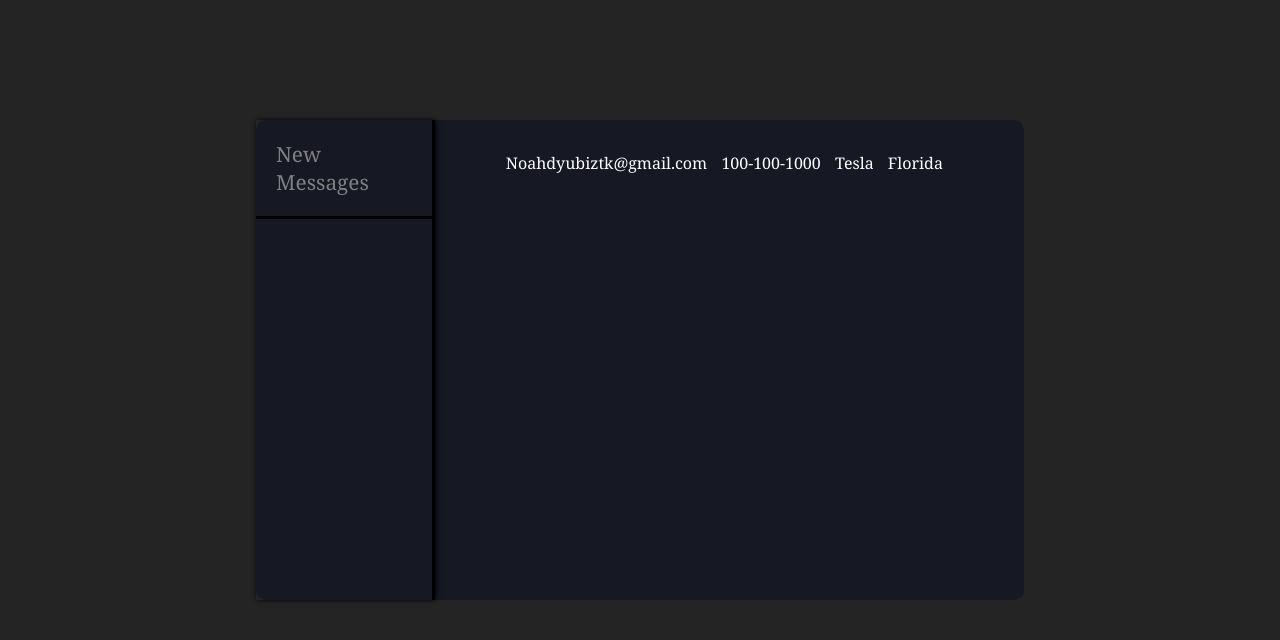
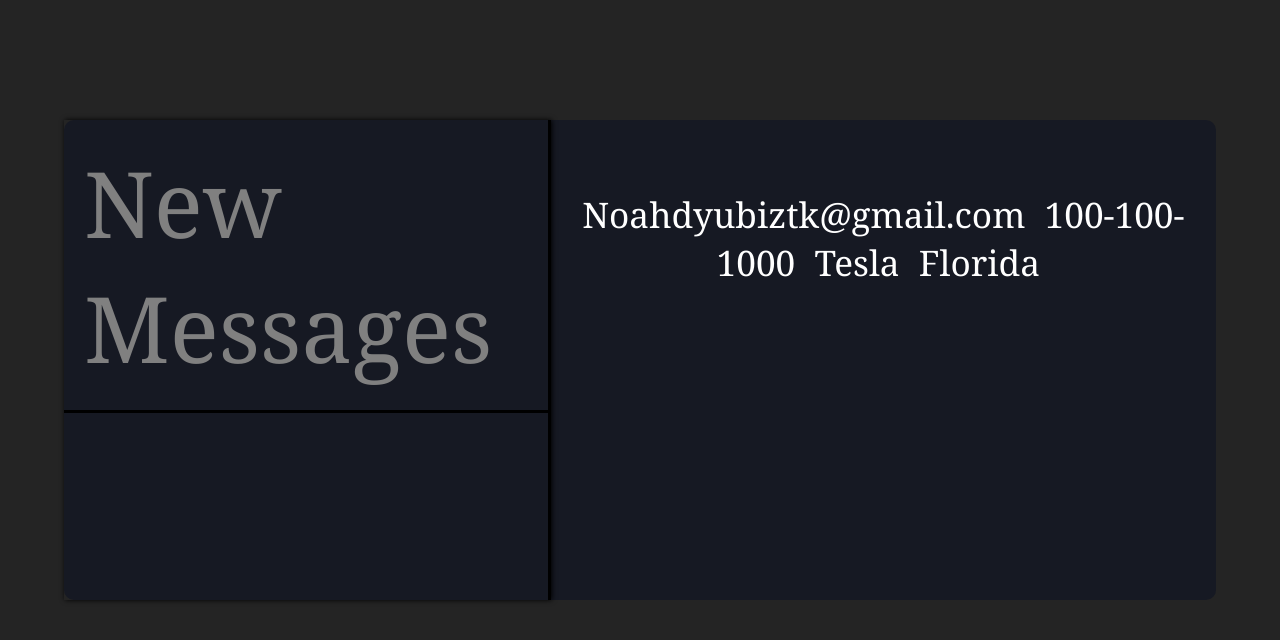
Before and after one commit to noah-dubitzky/Google_Resume_Server, a website: page public/mobile/messages.html in a window 1280 px wide. Drawn offline with nearby package versions, Linux system fonts and the light colour scheme; no server answers.

Commit message:
changes to shwo messages page

```diff
--- a/public/mobile/sheets/messages.css
+++ b/public/mobile/sheets/messages.css
@@ -5,7 +5,7 @@
     left: 50%;
     transform: translate(-50%, 0%);
     font-family: Georgia, serif;
-    width: 60%;
+    width: 90%;
     height: 60%;
     background-color: rgba(22, 25, 35, 1);
     border-radius: 10px;
@@ -13,6 +13,7 @@
     scrollbar-color: rgb(4 5 45) rgb(4 17 45);
     display: flex;
     align-items: top;
+    font-size: 220%;
 }
 
 #sidebar{
@@ -36,7 +37,7 @@
 
     border-color: black;
     border-bottom-style: solid;
-    font-size: 130%;
+    font-size: 260%;
     color: grey;
 }
 
```
